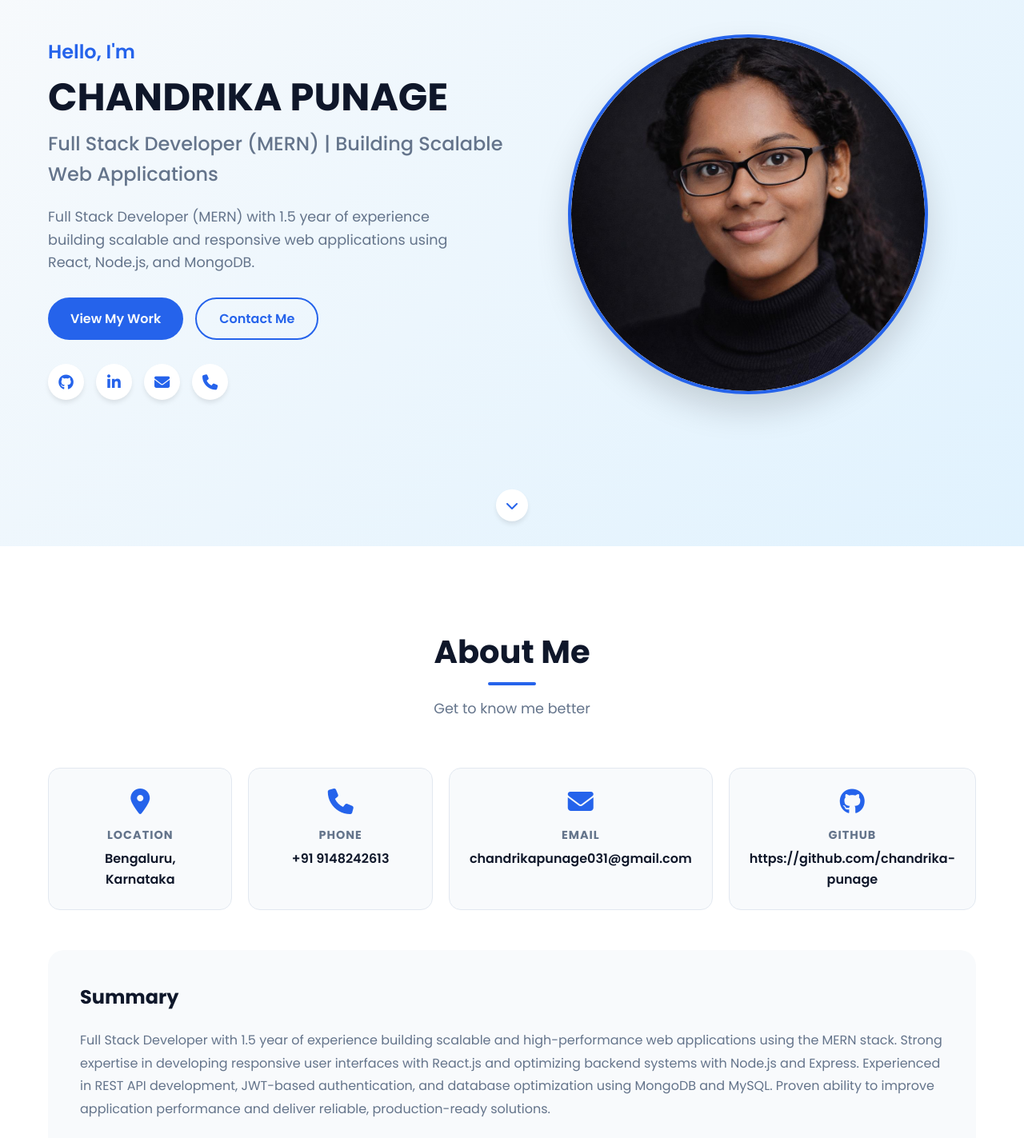
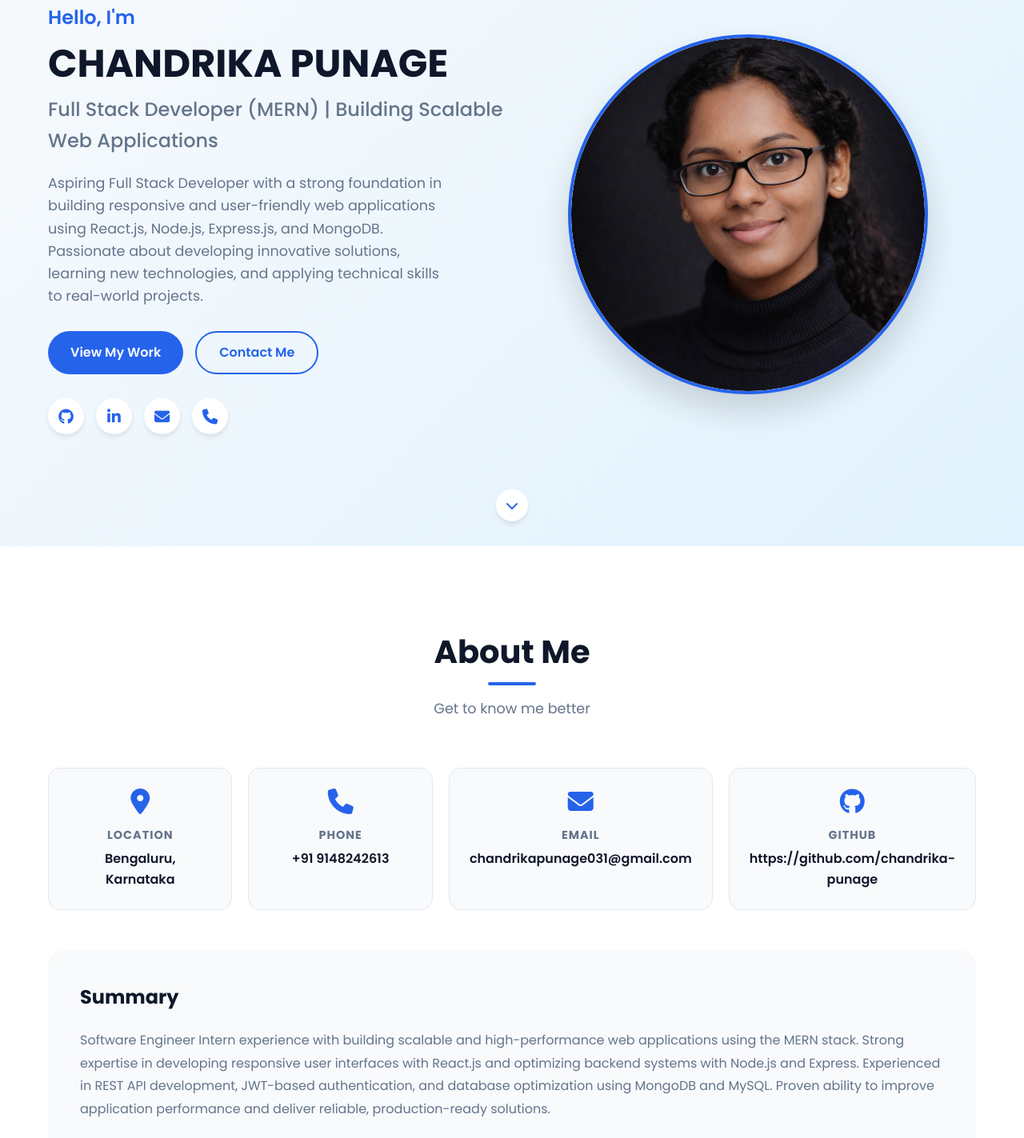
Before and after one commit to chandrika-punage/chandrika-portfolio, a plain HTML site: page index.html in a window 1280 px wide. Shown: the part 117-1540 px from the top of the page at 80% size. Drawn offline with Linux system fonts and the light colour scheme.

Commit message:
Updated code changes

```diff
--- a/index.html
+++ b/index.html
@@ -47,8 +47,7 @@
           <h1>CHANDRIKA PUNAGE</h1>
           <h2>Full Stack Developer (MERN) | Building Scalable Web Applications</h2>
           <p>
-            Full Stack Developer (MERN) with 1.5 year of experience building scalable and responsive web
-            applications using React, Node.js, and MongoDB.
+            Aspiring Full Stack Developer with a strong foundation in building responsive and user-friendly web applications using React.js, Node.js, Express.js, and MongoDB. Passionate about developing innovative solutions, learning new technologies, and applying technical skills to real-world projects.
 
 
           </p>
@@ -111,7 +110,7 @@
       <div class="about-details">
         <h3>Summary</h3>
         <p>
-          Full Stack Developer with 1.5 year of experience building scalable and high-performance web
+          Software Engineer Intern experience with building scalable and high-performance web
           applications using the MERN stack. Strong expertise in developing responsive user interfaces
           with React.js and optimizing backend systems with Node.js and Express. Experienced in REST API
           development, JWT-based authentication, and database optimization using MongoDB and MySQL. Proven
@@ -272,9 +271,9 @@
               <i class="fas fa-laptop-code"></i>
             </div>
             <div class="experience-title">
-              <h3>Software Developer</h3>
+              <h3>Software Engineer Intern</h3>
               <p class="experience-company">Greet Labs Pvt. Ltd., Bangalore</p>
-              <span class="experience-date">May 2025 – Oct 2026</span>
+              <span class="experience-date">Nov 2025 – May 2026</span>
             </div>
           </div>
 
@@ -376,9 +375,9 @@
             <li>
               <i class="fas fa-briefcase"></i>
               <div>
-                <strong>Software Developer</strong><br>
+                <strong>Software Engineer Intern</strong><br>
                 Greet Labs Pvt. Ltd., Bangalore<br>
-                <span class="sub-text">May 2025 – Oct 2026</span>
+                <span class="sub-text">Nov 2025 – May 2026</span>
               </div>
             </li>
           </ul>
```
